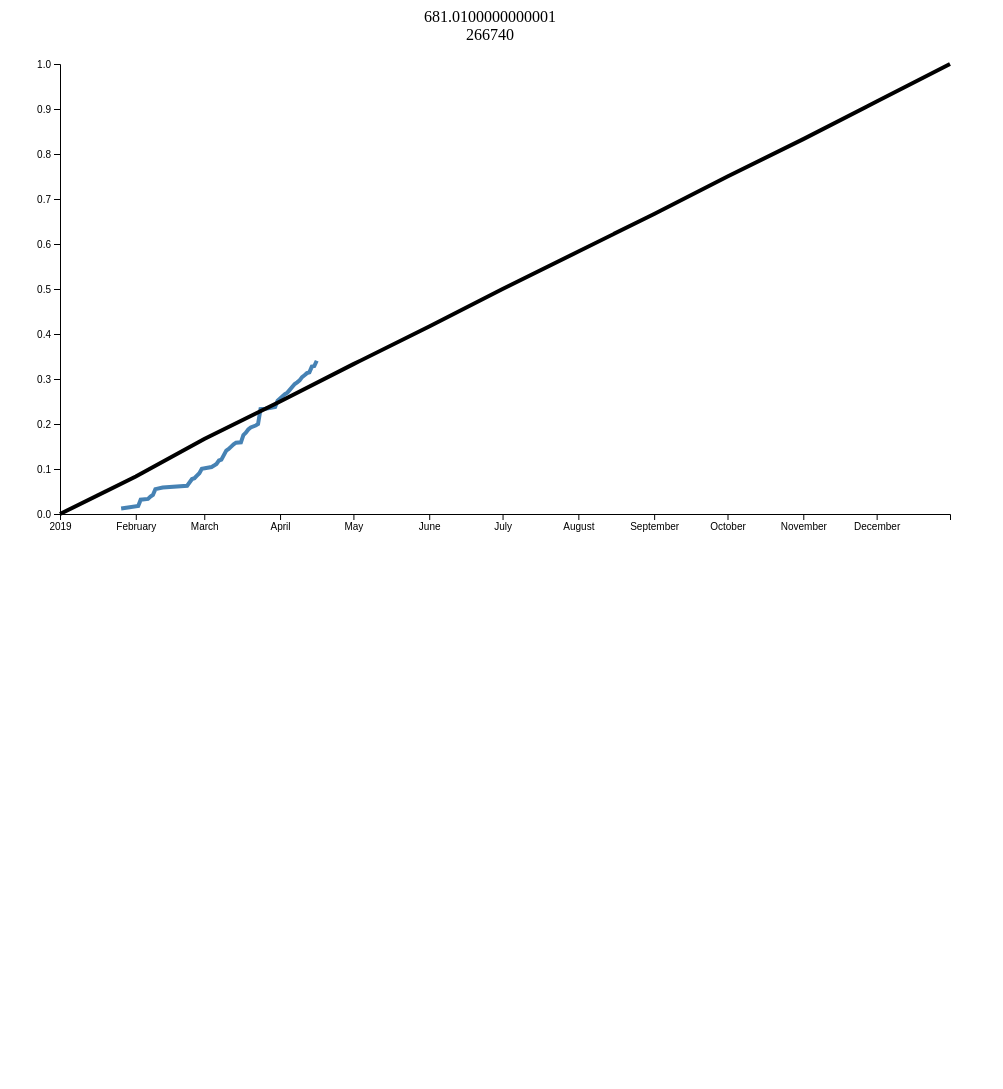
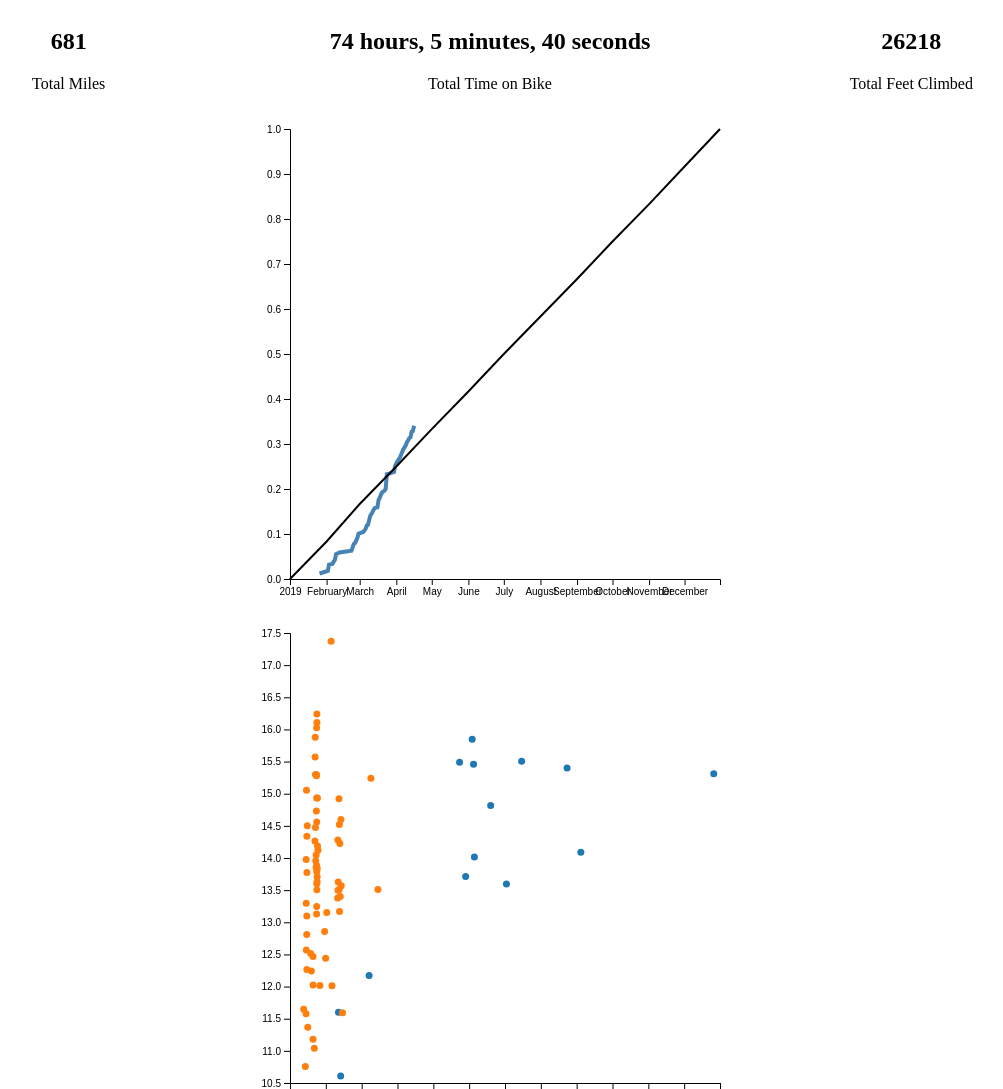
Before and after one commit to GWarrenn/fancy-racehorse, a plain HTML site: page index.html in a window 1280 px wide. Shown: the top 1089 px of the page, without its empty margins (150-1153 px from the left). Before the commit the page ends 800 px from the top, so only its background shows below. Drawn offline with nearby package versions, Linux system fonts and the light colour scheme.

Commit message:
Adding summary stats to page

```diff
--- a/index.html
+++ b/index.html
@@ -1,6 +1,9 @@
 <!DOCTYPE html>
 <html>
-<style> /* set the CSS */
+<style>
+* {
+  box-sizing: border-box;
+}
 
 .line {
   fill: none;
@@ -11,7 +14,32 @@
 .progress-line {
   fill: none;
   stroke: black;
-  stroke-width: 4px;
+  stroke-width: 2px;
+}
+/* Create three equal columns that floats next to each other */
+.column {
+  float: left;
+  width: 33.333%;
+  padding: 0px;
+
+}
+
+/* Clear floats after the columns */
+.row:after {
+  content: "";
+  display: table;
+  clear: both;
+}
+
+.focus circle {
+  stroke: #6F257F;
+  stroke-width: 1px;
+}
+
+.hover-line {
+  stroke: #6F257F;
+  stroke-width: 1px;
+  stroke-dasharray: 3,3;
 }
 
 </style>
@@ -25,10 +53,23 @@
 </head>
 	<body>
 
-		<div id='total-miles' align="center"></div>
-		<div id='total-time' align="center"></div>
+		<div class="row">
+		  <div class="column" align='center'>
+		    <h2 id='total-miles'></h2>
+		    <p>Total Miles</p>
+		  </div>
+		  <div class="column" align='center'>
+		  	<h2 id='total-time'></h2>
+		    <p>Total Time on Bike</p>
+		  </div>
+		  <div class="column" align='center'>
+		  	<h2 id='total-elevation'></h2>
+		    <p>Total Feet Climbed</p>
+		  </div>
+		</div>
 
 		<div align="center" id="progress-to-goal"></div>
+		<div align="center" id="speed-distance"></div>
 
 		<script type="text/javascript" src="script.js"></script>
 
--- a/script.js
+++ b/script.js
@@ -2,19 +2,35 @@
 
 // set the dimensions and margins of the graph
 var margin = {top: 20, right: 20, bottom: 30, left: 50},
-    width = 960 - margin.left - margin.right,
+    width = 500 - margin.left - margin.right,
     height = 500 - margin.top - margin.bottom;
 
 // set the ranges
 var x = d3.scaleTime().range([0, width]);
 var y = d3.scaleLinear().range([height, 0]);
 
-var plot = d3.select("#progress-to-goal").append("svg")
+var progress_plot = d3.select("#progress-to-goal").append("svg")
     .attr("width", width + margin.left + margin.right)
     .attr("height", height + margin.top + margin.bottom)
   	.append("g")
     .attr("transform",
           "translate(" + margin.left + "," + margin.top + ")");
+
+// set the ranges
+var x_scatter = d3.scaleLinear().range([0,width]);
+var y_scatter = d3.scaleLinear().range([height, 0]);
+
+var speed_distance_plot = d3.select("#speed-distance").append("svg")
+    .attr("width", width + margin.left + margin.right)
+    .attr("height", height + margin.top + margin.bottom)
+  	.append("g")
+    .attr("transform",
+          "translate(" + margin.left + "," + margin.top + ")");
+
+var xAxis = d3.axisBottom(x_scatter);
+var yAxis = d3.axisLeft(y_scatter);
+
+var color = d3.scaleOrdinal(d3.schemeCategory10);
 
 d3.csv("https://raw.githubusercontent.com/GWarrenn/fancy-racehorse/master/results.csv", function(data){
 
@@ -33,6 +49,8 @@ d3.csv("https://raw.githubusercontent.com/GWarrenn/fancy-racehorse/master/result
 
 		d.distance = +d.distance
 		d.elapsed_time = +d.elapsed_time
+		d.average_speed = +d.average_speed
+		d.total_elevation_gain = +d.total_elevation_gain
 
 	});
 
@@ -42,12 +60,33 @@ d3.csv("https://raw.githubusercontent.com/GWarrenn/fancy-racehorse/master/result
 					index: id,
 					total_miles : _.sumBy(index, 'distance'),
 					total_time : _.sumBy(index, 'elapsed_time'),
+					total_elevation : _.sumBy(index, 'total_elevation_gain'),
 				}))
 				.value()
 
+	miles = Math.round(yearly_summary[0].total_miles)
 
-	document.getElementById("total-miles").innerHTML = yearly_summary[0].total_miles;
-	document.getElementById("total-time").innerHTML = yearly_summary[0].total_time;
+	document.getElementById("total-miles").innerHTML = miles ;
+
+	function secondsToHms(d) {
+	    d = Number(d);
+	    var h = Math.floor(d / 3600);
+	    var m = Math.floor(d % 3600 / 60);
+	    var s = Math.floor(d % 3600 % 60);
+
+	    var hDisplay = h > 0 ? h + (h == 1 ? " hour, " : " hours, ") : "";
+	    var mDisplay = m > 0 ? m + (m == 1 ? " minute, " : " minutes, ") : "";
+	    var sDisplay = s > 0 ? s + (s == 1 ? " second" : " seconds") : "";
+	    return hDisplay + mDisplay + sDisplay;
+	}
+
+	time = secondsToHms(yearly_summary[0].total_time)
+
+	document.getElementById("total-time").innerHTML = time;
+
+	elevation = Math.round(yearly_summary[0].total_elevation)
+
+	document.getElementById("total-elevation").innerHTML = elevation;
 
 	daily_summary = _(data)
 				.groupBy('day')
@@ -104,21 +143,101 @@ d3.csv("https://raw.githubusercontent.com/GWarrenn/fancy-racehorse/master/result
 	x.domain([start_point,end_point]);
 	y.domain([0,1]);
 
-	plot.append("path")
+	progress_plot.append("path")
 		.data([daily_summary])
 		.attr("class", "line")
 		.attr("d", valueline);
 
-	plot.append("path")
+	progress_plot.append("path")
 		.data([monthly_goals])
 		.attr("class", "progress-line")
 		.attr("d", valueline);
 
-	plot.append("g")
+	progress_plot.append("g")
 		.attr("transform", "translate(0," + height + ")")
 		.call(d3.axisBottom(x));
 
-	plot.append("g")
+	progress_plot.append("g")
 		.call(d3.axisLeft(y));
 
+	var focus = progress_plot.append("g")
+        .attr("class", "focus")
+        .style("display", "none");
+
+    focus.append("line")
+        .attr("class", "x-hover-line hover-line")
+        .attr("y1", 0)
+        .attr("y2", height);
+
+    focus.append("line")
+        .attr("class", "y-hover-line hover-line")
+        .attr("x1", width)
+        .attr("x2", width);
+
+    focus.append("circle")
+        .attr("r", 7.5);
+
+    focus.append("text")
+        .attr("x", 15)
+      	.attr("dy", ".31em");
+
+    var bisectDate = d3.bisector(function(d) { return d.day; }).left;
+
+    progress_plot
+        .attr("transform", "translate(" + margin.left + "," + margin.top + ")")
+        .attr("class", "overlay")
+        .attr("width", width)
+        .attr("height", height)
+        .on("mouseover", function() { focus.style("display", null); })
+        .on("mouseout", function() { focus.style("display", "none"); })
+        .on("mousemove", mousemove);
+
+    function mousemove() {
+      var x0 = x.invert(d3.mouse(this)[0]),
+          i = bisectDate(daily_summary, x0, 1),
+          d0 = daily_summary[i - 1],
+          d1 = daily_summary[i],
+          d = x0 - d0.day > d1.day - x0 ? d1 : d0;
+      focus.attr("transform", "translate(" + x(d.day) + "," + y(d.pct_to_goal) + ")");
+      focus.select("text").text(function() { return Math.round(d.pct_to_goal * 100) + "% towards goal (" + Math.round(d.running_sum) + " miles)"; });
+      focus.select(".x-hover-line").attr("y2", height - y(d.pct_to_goal));
+      focus.select(".y-hover-line").attr("x2", width + width);
+    }
+
+	// distance/speed scatter
+
+	x_scatter.domain(d3.extent(data, function(d) { return d.distance; })).nice();
+	y_scatter.domain(d3.extent(data, function(d) { return d.average_speed; })).nice();
+
+	speed_distance_plot.append("g")
+	  .attr("class", "x axis")
+	  .attr("transform", "translate(0," + height + ")")
+	  .call(xAxis)
+	.append("text")
+	  .attr("class", "label")
+	  .attr("x", width)
+	  .attr("y", -6)
+	  .style("text-anchor", "end")
+	  .text("Sepal Width (cm)");
+
+	speed_distance_plot.append("g")
+	  .attr("class", "y axis")
+	  .call(yAxis)
+	.append("text")
+	  .attr("class", "label")
+	  .attr("transform", "rotate(-90)")
+	  .attr("y", 6)
+	  .attr("dy", ".71em")
+	  .style("text-anchor", "end")
+	  .text("Sepal Length (cm)")
+
+	speed_distance_plot.selectAll(".dot")
+	  .data(data)
+	.enter().append("circle")
+	  .attr("class", "dot")
+	  .attr("r", 3.5)
+	  .attr("cx", function(d) { return x_scatter(d.distance); })
+	  .attr("cy", function(d) { return y_scatter(d.average_speed); })
+	  .style("fill", function(d) { return color(d.commute); });
+
 });
```
